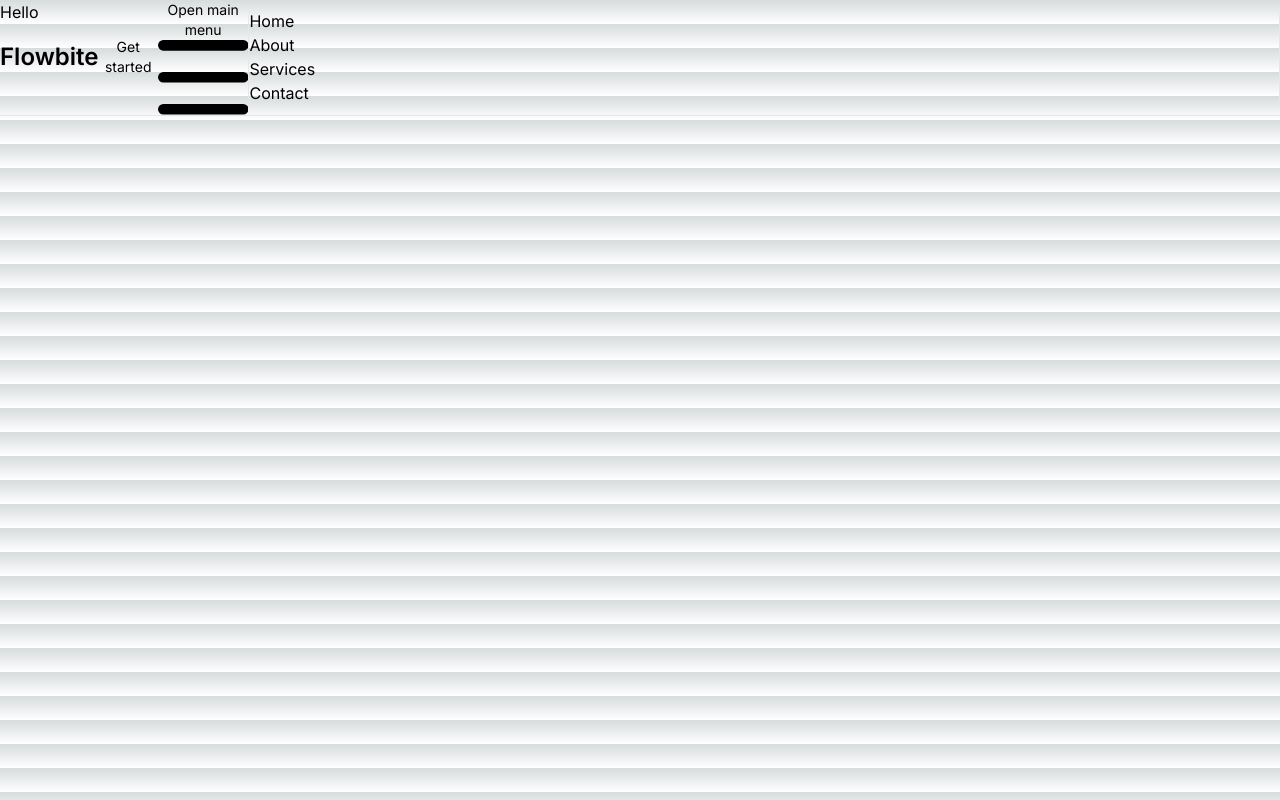
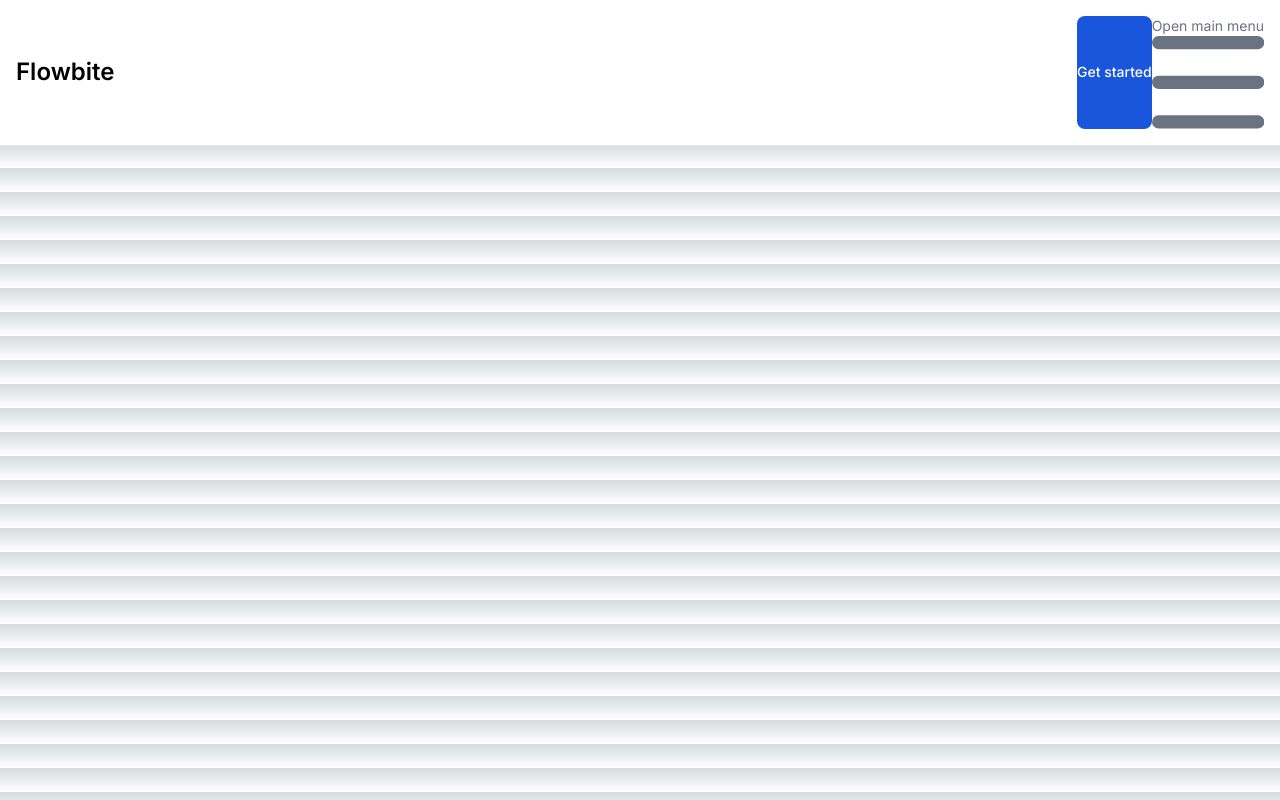
Before and after one commit to ifiokabasiudo/become, a Next.js app: page /scheduler in a window 1280 px wide. Built offline with nearby package versions, Linux system fonts and the light colour scheme.

Commit message:
Added the script tag

```diff
--- a/app/scheduler/page.tsx
+++ b/app/scheduler/page.tsx
@@ -7,6 +7,8 @@ export default function Scheduler() {
         <div>
             <AppNavbar />
             <h1>Hello</h1>
+
+            <script src="../path/to/flowbite/dist/flowbite.min.js"></script>
         </div>
     )
 }
--- a/tailwind.config.ts
+++ b/tailwind.config.ts
@@ -5,6 +5,7 @@ const config: Config = {
     './pages/**/*.{js,ts,jsx,tsx,mdx}',
     './components/**/*.{js,ts,jsx,tsx,mdx}',
     './app/**/*.{js,ts,jsx,tsx,mdx}',
+    './node_modules/flowbite/**/*.js',
   ],
   theme: {
     extend: {
@@ -15,6 +16,8 @@ const config: Config = {
       },
     },
   },
-  plugins: [],
+  plugins: [
+    require('flowbite/plugin')
+  ],
 }
 export default config
```
Also changed, not shown: 1 other file (tests, documents, lock files or other folders).
